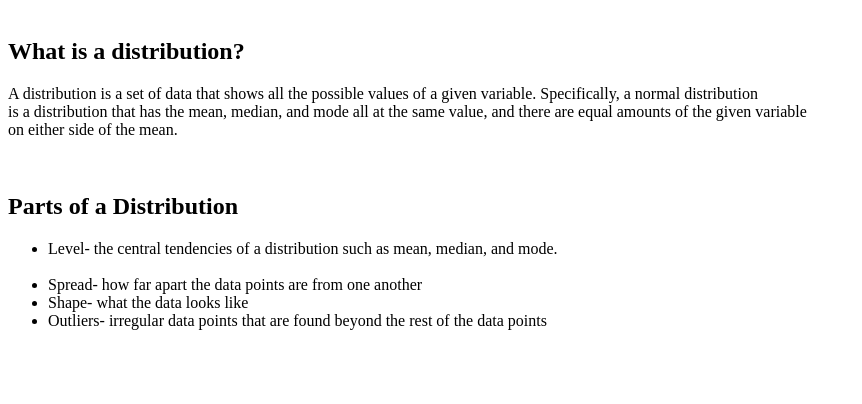
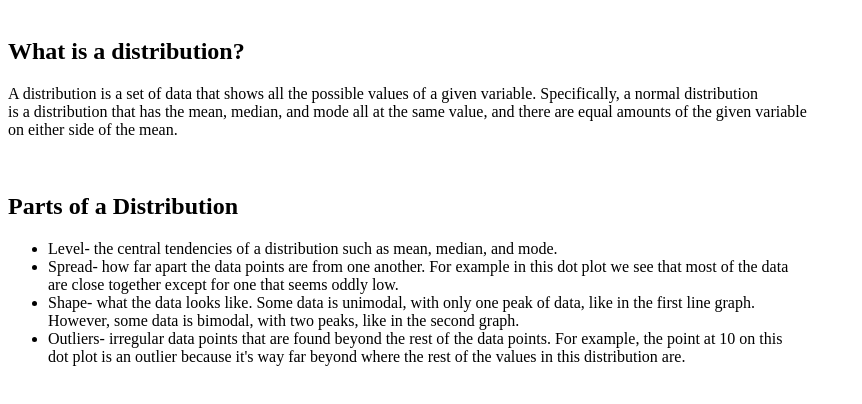
Before and after one commit to matherlyr/distributions, a plain HTML site: page index.html in a window 1280 px wide. Shown: the part 66-470 px from the top of the page, without its empty margins (0-862 px from the left). Drawn offline with Linux system fonts and the light colour scheme.

Commit message:
Update index.html

```diff
--- a/index.html
+++ b/index.html
@@ -1,4 +1,5 @@
 <html>
+  <body>
 <h1>Distributions!</h1>
 <br>
 <h2>What is a distribution?</h2>
@@ -9,11 +10,21 @@ on either side of the mean.</p>
 <h2>Parts of a Distribution</h2>
 <ul>
   <li>Level- the central tendencies of a distribution such as mean, median, and mode.</li>
-
+  <img url(https://matherlyr.github.io/distributions/Middle.png)></img>
   <br>
-
-  <li>Spread- how far apart the data points are from one another</li>
-  <li>Shape- what the data looks like</li>
-  <li>Outliers- irregular data points that are found beyond the rest of the data points</li>
+  <li>Spread- how far apart the data points are from one another. For example in this dot plot we see that most of the data<br>
+       are close together except for one that seems oddly low.</li>
+  <img url(https://matherlyr.github.io/distributions/DotPlot.png)></img>
+  <br>
+  <li>Shape- what the data looks like. Some data is unimodal, with only one peak of data, like in the first line graph.<br>
+       However, some data is bimodal, with two peaks, like in the second graph.</li>
+  <img url(https://matherlyr.github.io/distributions/Normal.png)></img>
+  <br>
+  <img url(https://matherlyr.github.io/distributions/Bimodal.png)></img>
+  <br>
+  <li>Outliers- irregular data points that are found beyond the rest of the data points. For example, the point at 10 on this<br>
+      dot plot is an outlier because it's way far beyond where the rest of the values in this distribution are.</li>
+  <img url(https://matherlyr.github.io/distributions/DotPlot.png)></img>
 </ul>
+</body>
 </html>
```
